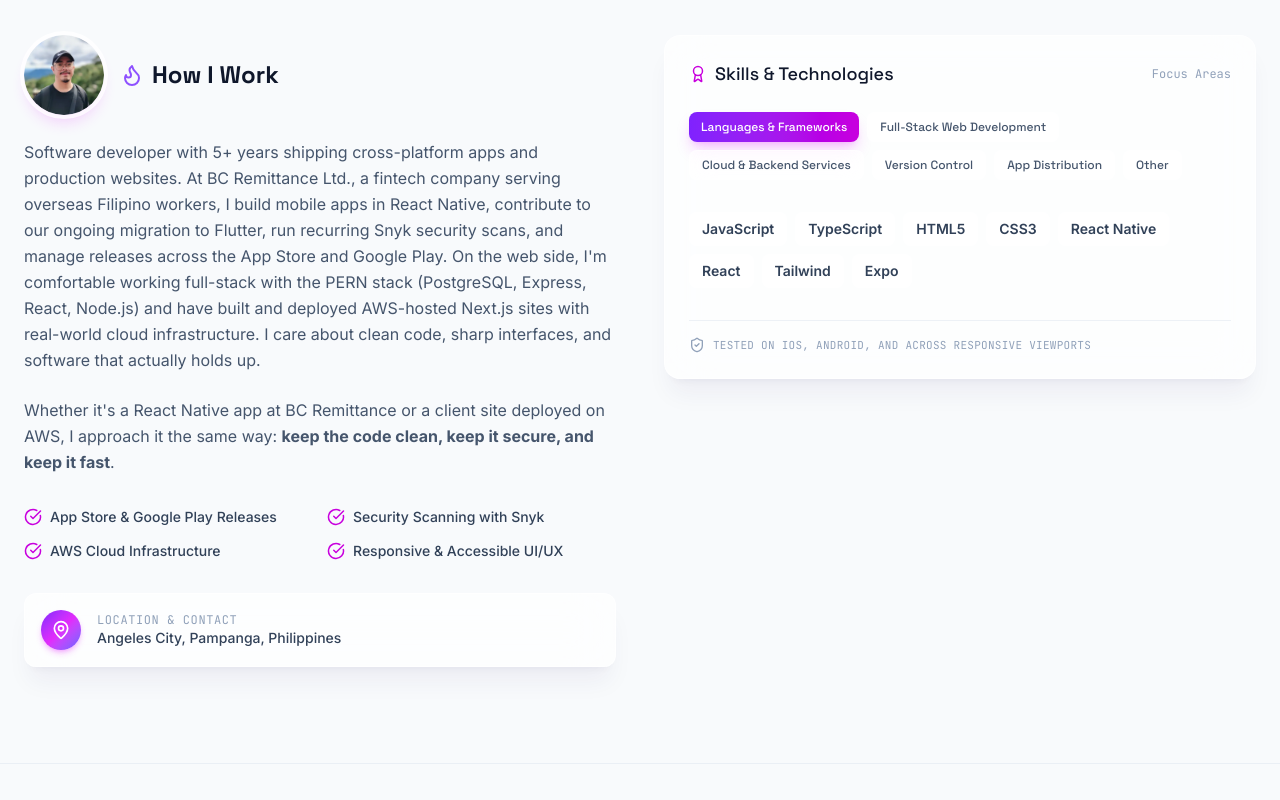
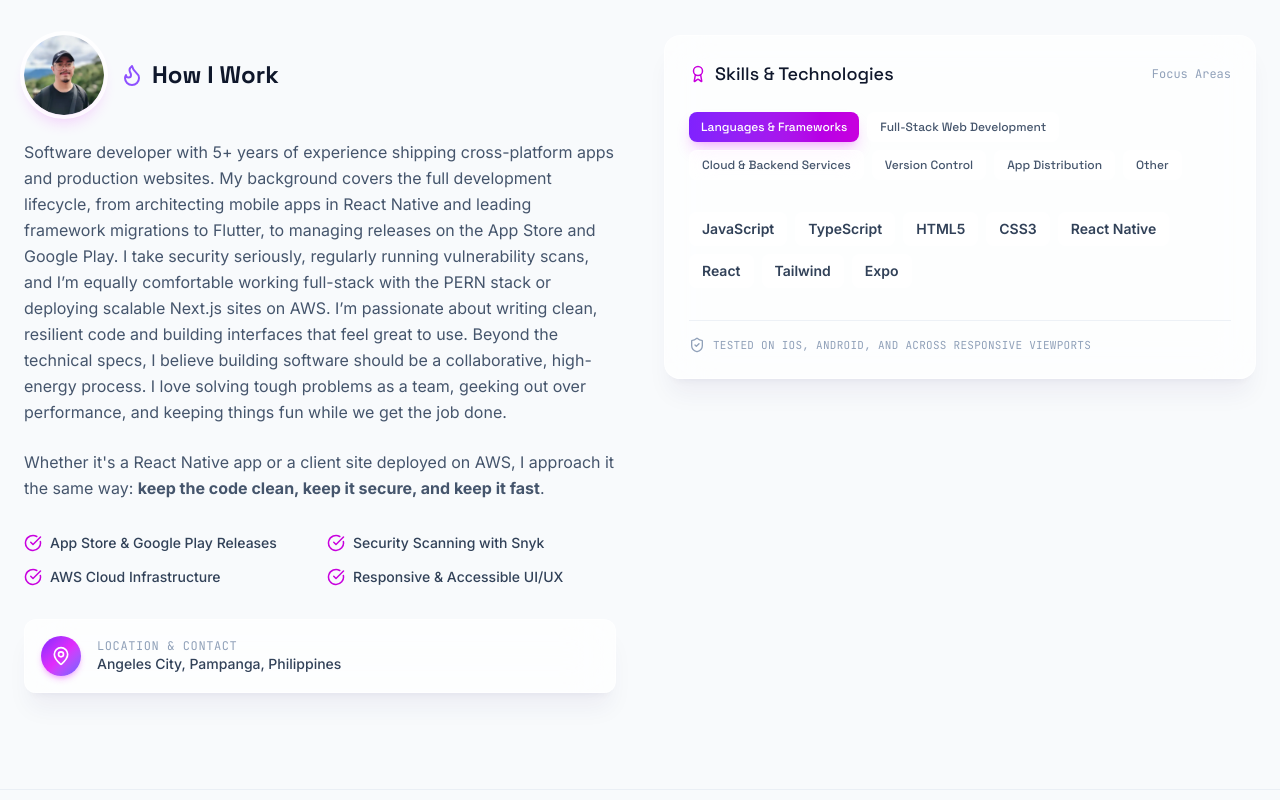
Before and after one commit to jasoncd598/Portfolio, a Next.js app: page / in a window 1280 px wide. Shown: the part 1020-1820 px from the top of the page. Built offline with nearby package versions, Linux system fonts and the light colour scheme.

Commit message:
Update about me page

```diff
--- a/src/components/About.tsx
+++ b/src/components/About.tsx
@@ -56,7 +56,7 @@ export default function About() {
             </p>
 
             <p className="text-slate-600 dark:text-slate-300 leading-relaxed text-md">
-              Whether it&apos;s a React Native app at BC Remittance or a client site deployed on AWS, I approach it the same way: <strong>keep the code clean, keep it secure, and keep it fast</strong>.
+              Whether it&apos;s a React Native app or a client site deployed on AWS, I approach it the same way: <strong>keep the code clean, keep it secure, and keep it fast</strong>.
             </p>
 
             {/* Micro Details checklist */}
--- a/src/data.ts
+++ b/src/data.ts
@@ -4,7 +4,7 @@ export const DEV_INFO = {
   name: "Jason David",
   title: "Software Developer",
   subTitle: "I build cross-platform mobile apps and production web applications — React Native apps, PERN-stack platforms, AWS-deployed sites, and everything in between — with a focus on performance, security, and UI that feels native.",
-  bio: "Software developer with 5+ years shipping cross-platform apps and production websites. At BC Remittance Ltd., a fintech company serving overseas Filipino workers, I build mobile apps in React Native, contribute to our ongoing migration to Flutter, run recurring Snyk security scans, and manage releases across the App Store and Google Play. On the web side, I'm comfortable working full-stack with the PERN stack (PostgreSQL, Express, React, Node.js) and have built and deployed AWS-hosted Next.js sites with real-world cloud infrastructure. I care about clean code, sharp interfaces, and software that actually holds up.",
+  bio: "Software developer with 5+ years of experience shipping cross-platform apps and production websites. My background covers the full development lifecycle, from architecting mobile apps in React Native and leading framework migrations to Flutter, to managing releases on the App Store and Google Play. I take security seriously, regularly running vulnerability scans, and I’m equally comfortable working full-stack with the PERN stack or deploying scalable Next.js sites on AWS. I’m passionate about writing clean, resilient code and building interfaces that feel great to use. Beyond the technical specs, I believe building software should be a collaborative, high-energy process. I love solving tough problems as a team, geeking out over performance, and keeping things fun while we get the job done.",
   location: "Angeles City, Pampanga, Philippines",
   email: "jaycd598@gmail.com",
   phone: "+63 935 736 6675",
```
